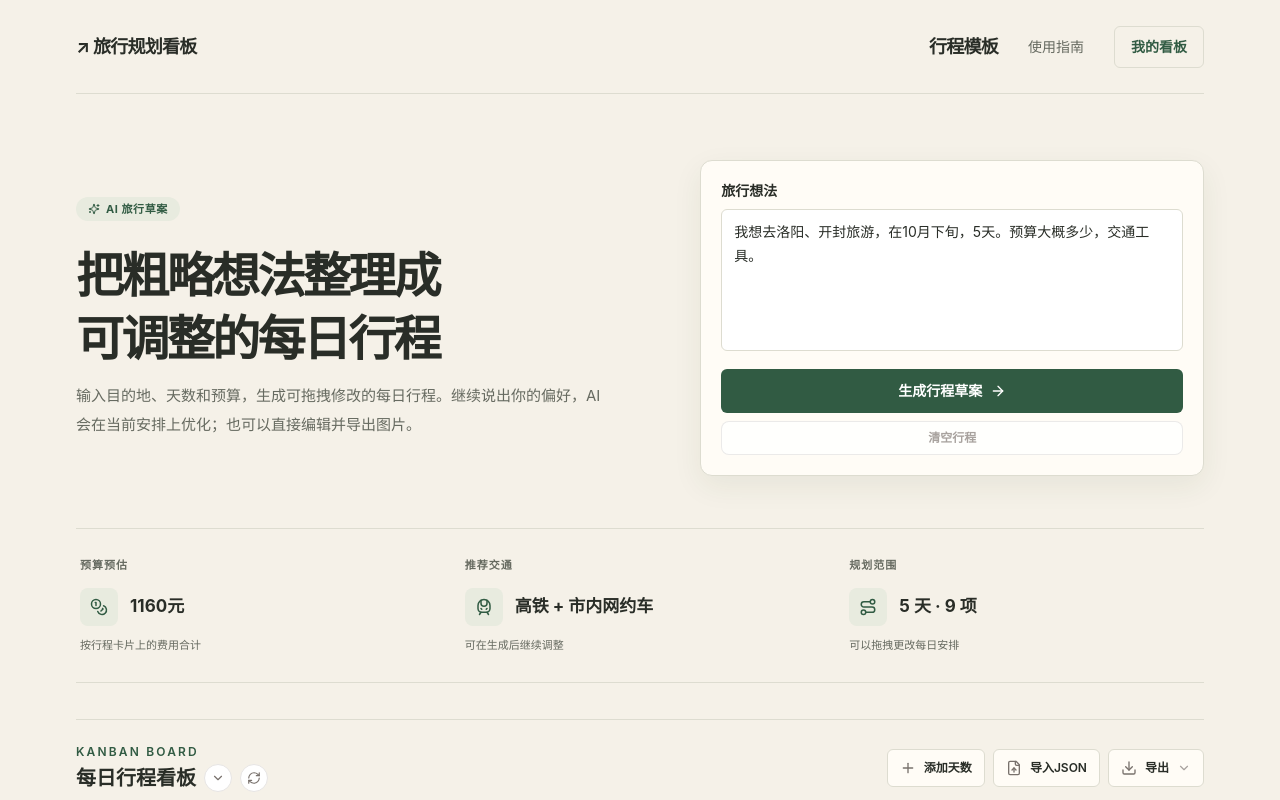
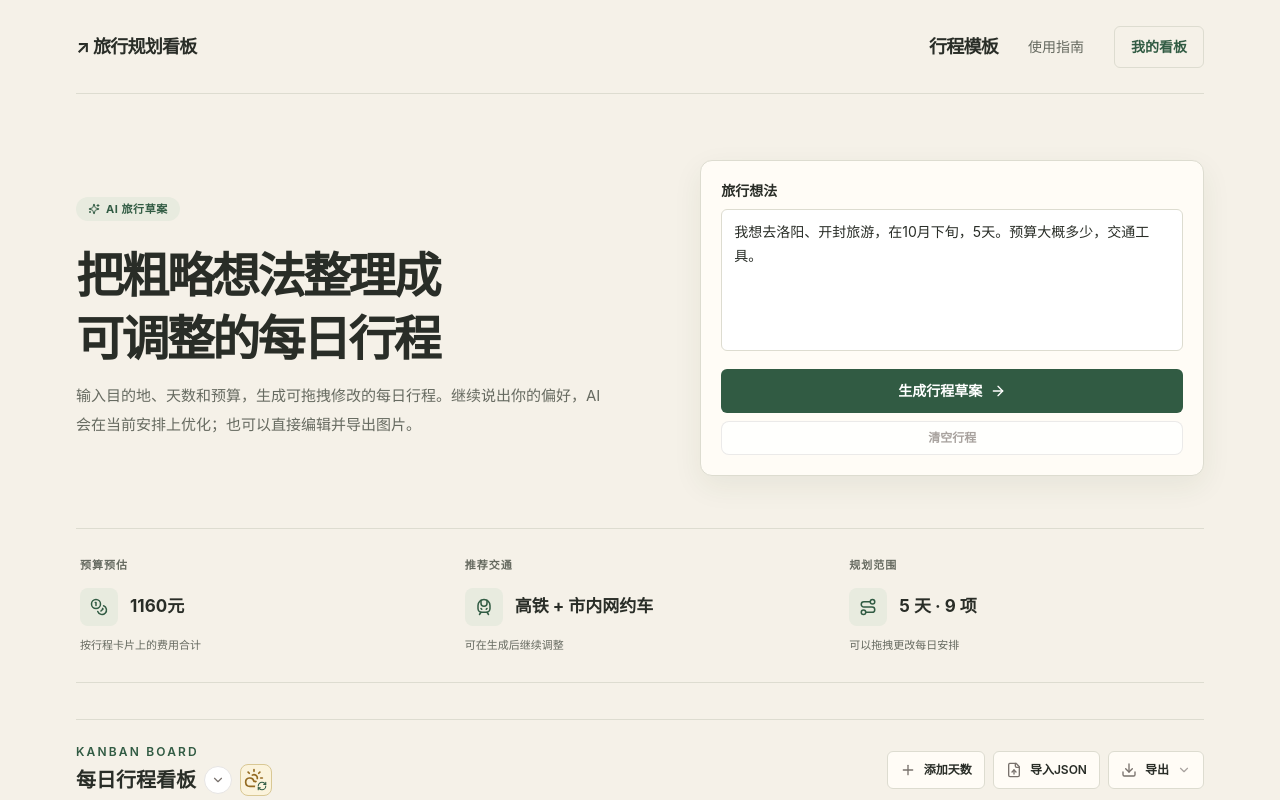
Before and after one commit to huayu2025ai-sketch/travel-plan, a React (Vite) app: page / in a window 1280 px wide. Shown: the top 800 px of the page. Built offline with nearby package versions, Linux system fonts and the light colour scheme.

Commit message:
style(weather): 刷新按钮改为云太阳图标加角标刷新徽标

```diff
--- a/src/app-theme.css
+++ b/src/app-theme.css
@@ -39,6 +39,10 @@
 .travel-summary-detail { margin: 8px 0 0; color: var(--muted); font-size: 11px; line-height: 1.65; }
 
 .travel-weather-control { display: contents; }
+.travel-weather-refresh { border-color: #d9c894; background: #fbf3dc; color: #946a20; }
+.travel-weather-refresh:hover:not(:disabled) { border-color: #af8a39; background: #f5e6bd; }
+.travel-weather-refresh:focus-visible { outline: 2px solid var(--green); outline-offset: 3px; }
+.travel-weather-refresh-badge { background: #fbf3dc; color: var(--green); }
 .travel-weather-coverage { max-width: 360px; overflow: hidden; text-overflow: ellipsis; white-space: nowrap; }
 .travel-weather-setup { border-color: var(--line); background: var(--surface); }
 
--- a/src/components/WeatherControls.jsx
+++ b/src/components/WeatherControls.jsx
@@ -1,5 +1,5 @@
 import React, { useState } from 'react';
-import { RefreshCw, X } from 'lucide-react';
+import { CloudSun, RefreshCw, X } from 'lucide-react';
 import { getWeatherCoverage } from '../utils/plan-weather.js';
 
 export function WeatherControls({ plan, isRefreshing, isGenerating, notice, onDestinationChange, onDateChange, onRefresh }) {
@@ -27,9 +27,12 @@ export function WeatherControls({ plan, isRefreshing, isGenerating, notice, onDe
             if (missingContext || isSetupOpen) setIsSetupOpen((open) => !open);
             else onRefresh(event);
           }}
-          className="inline-flex h-7 w-7 shrink-0 items-center justify-center rounded-full border border-stone-200 bg-white text-stone-500 transition hover:border-stone-300 hover:bg-stone-50 hover:text-stone-700 disabled:opacity-50"
+          className="travel-weather-refresh relative inline-flex h-8 w-8 shrink-0 items-center justify-center rounded-lg border transition disabled:opacity-50"
         >
-          <RefreshCw className={`h-3.5 w-3.5 ${isRefreshing ? 'animate-spin' : ''}`} aria-hidden="true" />
+          <CloudSun className="h-5 w-5 -translate-x-0.5 -translate-y-0.5" aria-hidden="true" />
+          <span className="travel-weather-refresh-badge absolute bottom-0.5 right-0.5 inline-flex h-3.5 w-3.5 items-center justify-center rounded-full" aria-hidden="true">
+            <RefreshCw className={`h-2.5 w-2.5 ${isRefreshing ? 'animate-spin' : ''}`} strokeWidth={2.6} />
+          </span>
         </button>
         {isSetupOpen ? (
           <div role="dialog" aria-label="设置天气查询" onKeyDown={(event) => { if (event.key === 'Escape') setIsSetupOpen(false); }} className="travel-weather-setup fixed inset-x-4 top-1/3 z-30 rounded-lg border p-4 shadow-lg sm:absolute sm:inset-x-auto sm:left-0 sm:top-full sm:mt-2 sm:w-72">
```
